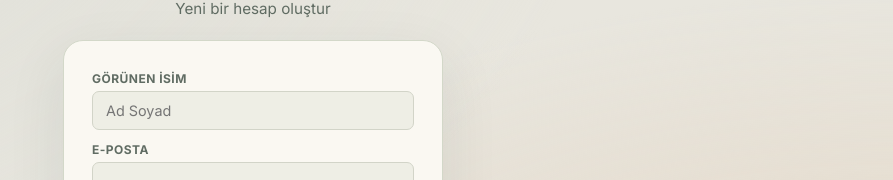
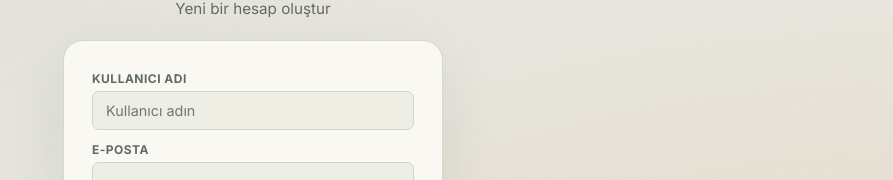
Before and after one commit to feyzaozden/koleksiyonum, a React (Vite) app: page /signup in a window 1280 px wide. Shown: the part 194-374 px from the top of the page, without its empty margins (387-1280 px from the left). Built offline with nearby package versions, Linux system fonts and the light colour scheme; no server answers.

Commit message:
Son düzenlemeleri ekle

```diff
--- a/src/components/AppHeader.jsx
+++ b/src/components/AppHeader.jsx
@@ -1,10 +1,8 @@
 import { NavLink } from 'react-router-dom'
-import { useAuth } from '../context/AuthContext'
 import { useFriends } from '../context/FriendsContext'
 import Brand from './Brand'
 
 export default function AppHeader() {
-  const { signOut } = useAuth()
   const { incoming } = useFriends()
   return (
     <header className="app-header">
@@ -16,10 +14,7 @@ export default function AppHeader() {
         <NavLink className="btn-imdb-link" to="/app">Koleksiyonum</NavLink>
         <NavLink className="btn-imdb-link" to="/discover">Keşfet{incoming.length > 0 && <span className="nav-badge" aria-label={`${incoming.length} gelen arkadaşlık isteği`}>{incoming.length}</span>}</NavLink>
         <NavLink className="btn-imdb-link" to="/imdb">⭐ IMDb</NavLink>
-        </div>
-        <div className="nav-account">
         <NavLink className="btn-imdb-link" to="/profile">Profilim</NavLink>
-        <button className="btn-switch-user" onClick={signOut}>Çıkış</button>
         </div>
       </nav>
     </header>
--- a/src/context/AuthContext.jsx
+++ b/src/context/AuthContext.jsx
@@ -73,7 +73,8 @@ export function AuthProvider({ children }) {
   }
 
   async function signOut() {
-    await supabase.auth.signOut()
+    const { error } = await supabase.auth.signOut()
+    if (error) throw error
   }
 
   async function updateProfile(patch) {
--- a/src/index.css
+++ b/src/index.css
@@ -263,7 +263,7 @@ body { font-family:'Inter',sans-serif; background:var(--bg); color:var(--text);
 .wordmark-large .wordmark-name { font-size:clamp(2rem,8vw,3rem); }
 .wordmark-large .wordmark-caption { font-size:.65rem; }
 .app-header-right { gap:5px; }
-.nav-primary, .nav-account { display:contents; }
+.nav-primary { display:contents; }
 .app-header-right .btn-imdb-link { display:inline-flex; align-items:center; justify-content:center; gap:7px; min-height:42px; border:1px solid transparent; border-radius:12px; padding:10px 13px; font-size:.8rem; }
 .app-header-right a.active { background:var(--kitap-pale); border-color:transparent; color:var(--kitap); box-shadow:inset 0 -2px 0 var(--kitap); }
 .app-header-right .btn-imdb-link:hover { background:var(--surface2); }
@@ -355,15 +355,15 @@ body { background:radial-gradient(ellipse at 0 0, #dedfd8 0, transparent 55%), r
   .delete-dialog { padding:24px; }
 }
 
-/* Mobile navigation: primary destinations and a separate account row. */
+.profile-signout { border-top:1px solid var(--border); padding-top:16px; margin-top:6px; text-align:center; }
+.profile-signout .btn-switch-user { min-height:44px; border-color:transparent; color:var(--text-muted); }
+.profile-signout .btn-switch-user:disabled { opacity:.5; cursor:wait; }
+/* Mobile navigation: all four destinations share one frame. */
 @media (max-width:640px) {
   .app-header { position:static; flex-direction:column; align-items:stretch; padding:20px 16px 10px; gap:18px; }
   .app-header > .brand { align-self:center; }
   .app-header-right { display:flex; flex-direction:column; align-items:stretch; gap:8px; width:100%; }
-  .nav-primary { display:grid; grid-template-columns:1.2fr 1fr 1fr; align-items:stretch; gap:4px; padding:4px; border:1px solid var(--border); border-radius:15px; background:var(--surface2); }
-  .nav-primary .btn-imdb-link { min-width:0; min-height:46px; padding:10px 4px; margin:0; font-size:.76rem; line-height:1.3; white-space:nowrap; border-radius:11px; gap:4px; }
+  .nav-primary { display:grid; grid-template-columns:1.35fr 1fr .95fr 1fr; align-items:stretch; gap:3px; padding:4px; border:1px solid var(--border); border-radius:15px; background:var(--surface2); }
+  .nav-primary .btn-imdb-link { min-width:0; min-height:46px; padding:10px 2px; margin:0; font-size:clamp(.65rem,2.6vw,.78rem); line-height:1.3; white-space:nowrap; border-radius:11px; gap:3px; }
   .nav-primary .nav-badge { min-width:18px; height:18px; padding:0 3px; font-size:.6rem; flex-shrink:0; }
-  .nav-account { display:flex; align-items:center; justify-content:center; gap:12px; }
-  .nav-account .btn-imdb-link, .nav-account .btn-switch-user { min-height:44px; margin:0; padding:10px 20px; font-size:.75rem; border:1px solid transparent; border-radius:10px; }
-  .nav-account .btn-switch-user { color:var(--text-muted); }
 }
--- a/src/pages/DiscoverPage.jsx
+++ b/src/pages/DiscoverPage.jsx
@@ -32,14 +32,14 @@ export default function DiscoverPage() {
         <button className={tab === 'friends' ? 'selected' : ''} onClick={() => selectTab('friends')}>Arkadaşlarım ({friends.friendIds.length})</button>
         <button className={tab === 'requests' ? 'selected' : ''} onClick={() => selectTab('requests')}>İstekler {friends.incoming.length > 0 && `(${friends.incoming.length} gelen)`}</button>
       </div>
-      <label className="social-search">İsme göre ara
-        <input type="search" value={input} onChange={(e) => setInput(e.target.value)} placeholder="Arkadaşının görünen adını yaz…" maxLength={80} />
+      <label className="social-search">Kullanıcı adına göre ara
+        <input type="search" value={input} onChange={(e) => setInput(e.target.value)} placeholder="Arkadaşının kullanıcı adını yaz…" maxLength={80} />
       </label>
-      <p className="social-hint">İsim, avatar ve biyografi keşfetmek için görünür. Koleksiyonlarınız yalnızca arkadaşlık kabul edildiğinde birbirinize açılır.</p>
+      <p className="social-hint">Kullanıcı adı, avatar ve biyografi keşfetmek için görünür. Koleksiyonlarınız yalnızca arkadaşlık kabul edildiğinde birbirinize açılır.</p>
       {friends.error && <div className="auth-error" role="alert">Arkadaşlık bilgileri yüklenemedi. <button onClick={friends.refresh}>Tekrar dene</button></div>}
       {people.error ? <div className="auth-error" role="alert">Kişiler yüklenemedi. <button onClick={people.refresh}>Tekrar dene</button></div>
         : people.loading || friends.loading ? <p role="status">Kişiler yükleniyor…</p>
-        : profiles.length === 0 ? <div className="social-empty"><h2>{tab === 'requests' ? 'Bekleyen istek yok' : tab === 'friends' ? 'Henüz gösterilecek arkadaş yok' : 'Kullanıcı bulunamadı'}</h2><p>{tab === 'search' ? 'Başka bir isimle aramayı dene.' : 'Kullanıcı ara sekmesinden arkadaşlarını bulabilirsin.'}</p></div>
+        : profiles.length === 0 ? <div className="social-empty"><h2>{tab === 'requests' ? 'Bekleyen istek yok' : tab === 'friends' ? 'Henüz gösterilecek arkadaş yok' : 'Kullanıcı bulunamadı'}</h2><p>{tab === 'search' ? 'Başka bir kullanıcı adıyla aramayı dene.' : 'Kullanıcı ara sekmesinden arkadaşlarını bulabilirsin.'}</p></div>
         : <div className="people-grid">{profiles.map((person) => <article className="person-card" key={person.id}>
           <span className="profile-avatar" aria-hidden="true">{person.avatar_emoji}</span>
           <h2><Link to={`/people/${person.id}`}>{person.display_name}</Link></h2>
--- a/src/pages/ProfilePage.jsx
+++ b/src/pages/ProfilePage.jsx
@@ -5,7 +5,8 @@ import AppHeader from '../components/AppHeader'
 import { AVATAR_CHOICES } from '../constants/tabs'
 
 export default function ProfilePage() {
-  const { user, profile, updateProfile } = useAuth()
+  const { user, profile, updateProfile, signOut } = useAuth()
+  const [signingOut, setSigningOut] = useState(false)
   const [bio, setBio] = useState('')
   const [displayName, setDisplayName] = useState('')
   const [avatarEmoji, setAvatarEmoji] = useState(AVATAR_CHOICES[0])
@@ -39,10 +40,18 @@ export default function ProfilePage() {
 
   if (!profile) return null
 
+  async function handleSignOut() {
+    setSigningOut(true)
+    setError(null)
+    try { await signOut() }
+    catch (err) { setError(err.message || 'Çıkış yapılamadı. Tekrar dene.') }
+    finally { setSigningOut(false) }
+  }
+
   return (
     <><AppHeader /><div className="auth-page profile-edit">
       <div className="auth-title">👤 Profilim</div>
-      <p className="auth-sub">Görünen adını, avatarını ve biyografini düzenle</p>
+      <p className="auth-sub">Kullanıcı adını, avatarını ve biyografini düzenle</p>
       <div className="auth-card">
         {error && <div className="auth-error">{error}</div>}
         {saved && (
@@ -56,7 +65,7 @@ export default function ProfilePage() {
             <input type="email" value={user.email} disabled />
           </div>
           <div className="auth-field">
-            <label htmlFor="displayName">Görünen İsim</label>
+            <label htmlFor="displayName">Kullanıcı adı</label>
             <input
               id="displayName"
               type="text"
@@ -93,6 +102,9 @@ export default function ProfilePage() {
         <div className="auth-switch">
           <Link to="/app">← Koleksiyona dön</Link>
         </div>
+        <div className="profile-signout">
+          <button className="btn-switch-user" type="button" disabled={signingOut || saving} onClick={handleSignOut}>{signingOut ? 'Çıkış yapılıyor…' : 'Çıkış yap'}</button>
+        </div>
       </div>
     </div></>
   )
--- a/src/pages/SignupPage.jsx
+++ b/src/pages/SignupPage.jsx
@@ -40,8 +40,8 @@ export default function SignupPage() {
         {info && <div className="auth-error" style={{ background: '#e6f9ee', borderColor: '#8fdcae', color: '#166534' }}>{info}</div>}
         <form className="auth-form" onSubmit={handleSubmit}>
           <div className="auth-field">
-            <label htmlFor="displayName">Görünen İsim</label>
-            <input id="displayName" type="text" required maxLength={20} value={displayName} onChange={(e) => setDisplayName(e.target.value)} placeholder="Ad Soyad" />
+            <label htmlFor="displayName">Kullanıcı adı</label>
+            <input id="displayName" type="text" required maxLength={20} value={displayName} onChange={(e) => setDisplayName(e.target.value)} placeholder="Kullanıcı adın" />
           </div>
           <div className="auth-field">
             <label htmlFor="email">E-posta</label>
```
